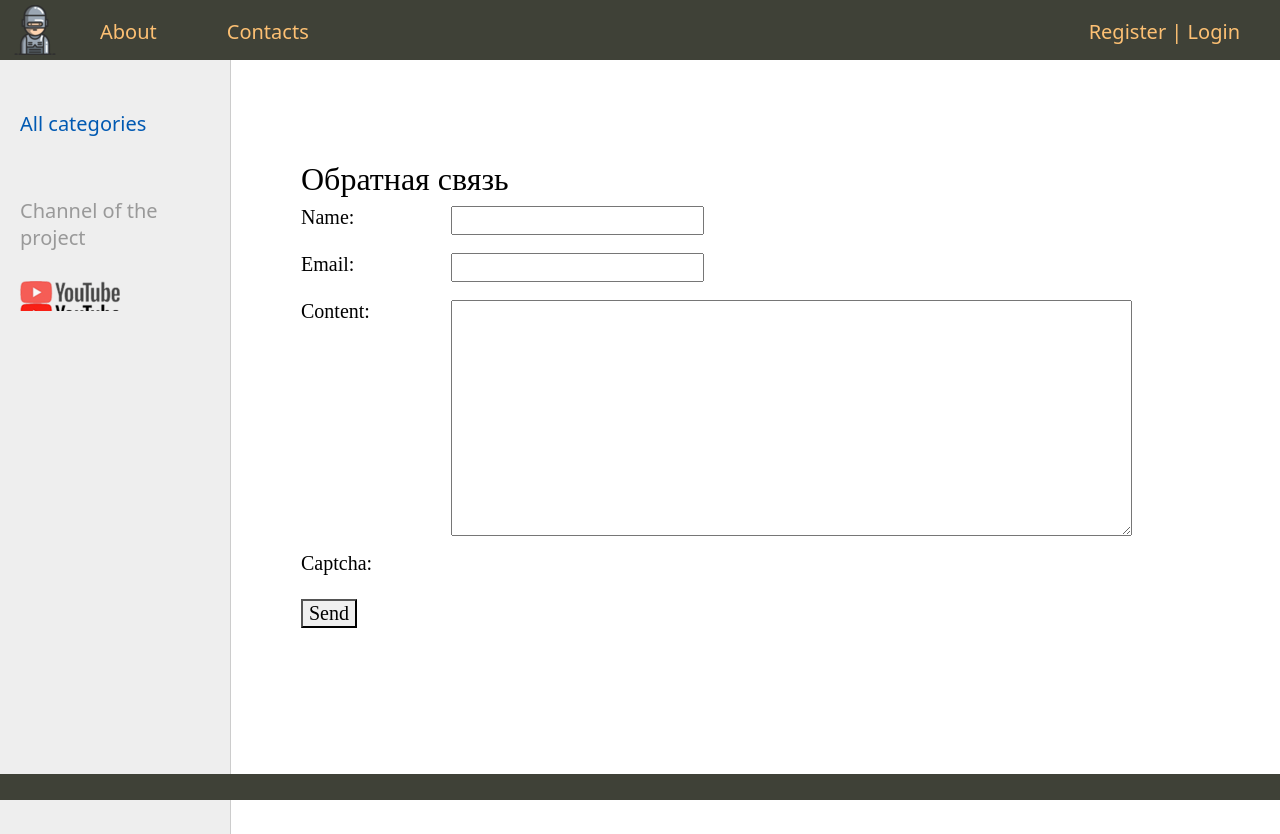
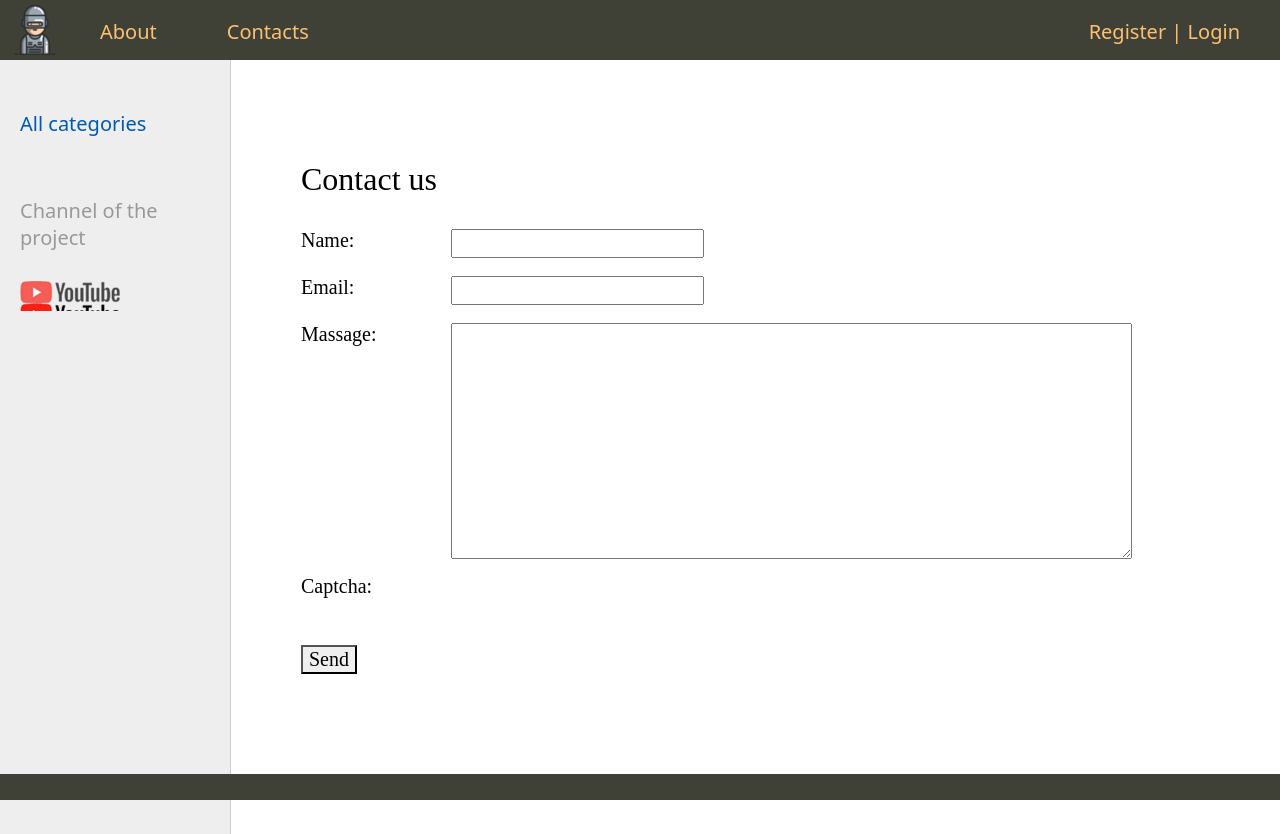
Before and after one commit to ppenkovskiy/famous_women_blog, a Django app: page /contact/ in a window 1280 px wide. Run offline with Django 4.2, Linux system fonts and the light colour scheme; data that the repository does not hold is empty.

Commit message:
commit25

```diff
--- a/coolsite/women/forms.py
+++ b/coolsite/women/forms.py
@@ -43,5 +43,5 @@
 class ContactForm(forms.Form):
     name = forms.CharField(label='Name', max_length=255)
     email = forms.EmailField(label='Email')
-    content = forms.CharField(widget=forms.Textarea(attrs={'cols': 60, 'rows': 10}))
+    massage = forms.CharField(widget=forms.Textarea(attrs={'cols': 60, 'rows': 10}))
     captcha = CaptchaField()
--- a/coolsite/women/static/css/admin.css
+++ /dev/null
@@ -1,3 +0,0 @@
-#header, .module caption  {
-    background: #5e3a00;
-}
--- a/coolsite/women/templates/women/base.html
+++ b/coolsite/women/templates/women/base.html
@@ -1,6 +1,5 @@
 <!-- CSS only -->
 <link href="https://cdn.jsdelivr.net/npm/bootstrap@5.1.3/dist/css/bootstrap.min.css" rel="stylesheet" integrity="sha384-1BmE4kWBq78iYhFldvKuhfTAU6auU8tT94WrHftjDbrCEXSU1oBoqyl2QvZ6jIW3" crossorigin="anonymous">
-
 
 {% load static %}
 
--- a/coolsite/women/templates/women/contact.html
+++ b/coolsite/women/templates/women/contact.html
@@ -1,7 +1,7 @@
 {% extends 'women/base.html' %}
 
 {% block content %}
-<h1>{{title}}</h1>
+<h1>{{title}}</h1><br>
 
 <form method="post">
     {% csrf_token %}
@@ -9,7 +9,7 @@
     {% for f in form %}
         <p><label class="form-label" for="{{ f.id_for_label }}">{{f.label}}: </label>{{ f }}</p>
         <div class="form-error">{{ f.errors }}</div>
-    {% endfor %}
+    {% endfor %}<br>
     <button type="submit">Send</button>
 </form>
 
--- a/coolsite/women/templates/women/login.html
+++ b/coolsite/women/templates/women/login.html
@@ -2,7 +2,7 @@
 
 {% block content %}
 
-<h1>{{title}}</h1>
+<h1>{{title}}</h1><br>
 <form method="post">
     {% csrf_token %}
     <div class="form-error">{{ form.non_field_errors }}</div>
--- a/coolsite/women/views.py
+++ b/coolsite/women/views.py
@@ -110,7 +110,7 @@
 
     def get_context_data(self, *, object_list=None, **kwargs):
         context = super().get_context_data(**kwargs)
-        c_def = self.get_user_context(title="Обратная связь")
+        c_def = self.get_user_context(title="Contact us")
         return dict(list(context.items()) + list(c_def.items()))
 
     def form_valid(self, form):
```
Also changed, not shown: coolsite/women/static/women/images/main.ico.
